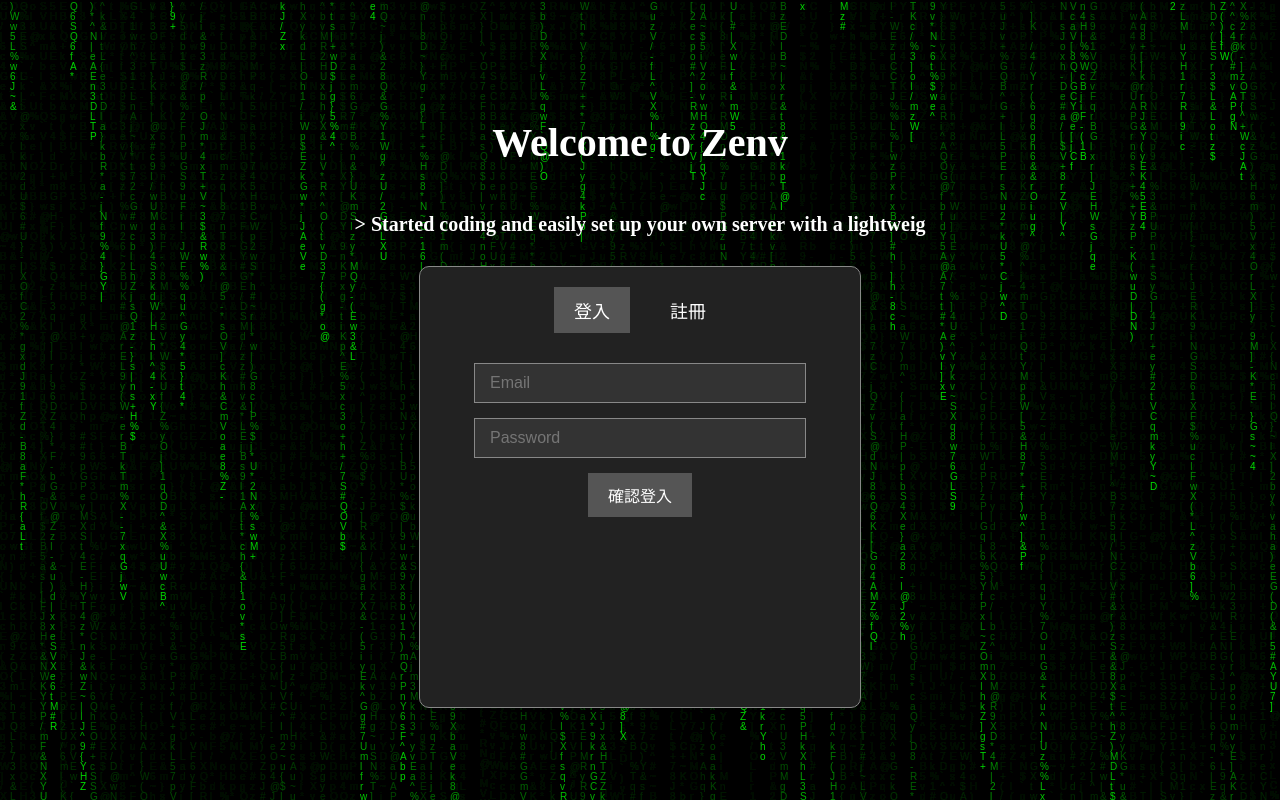
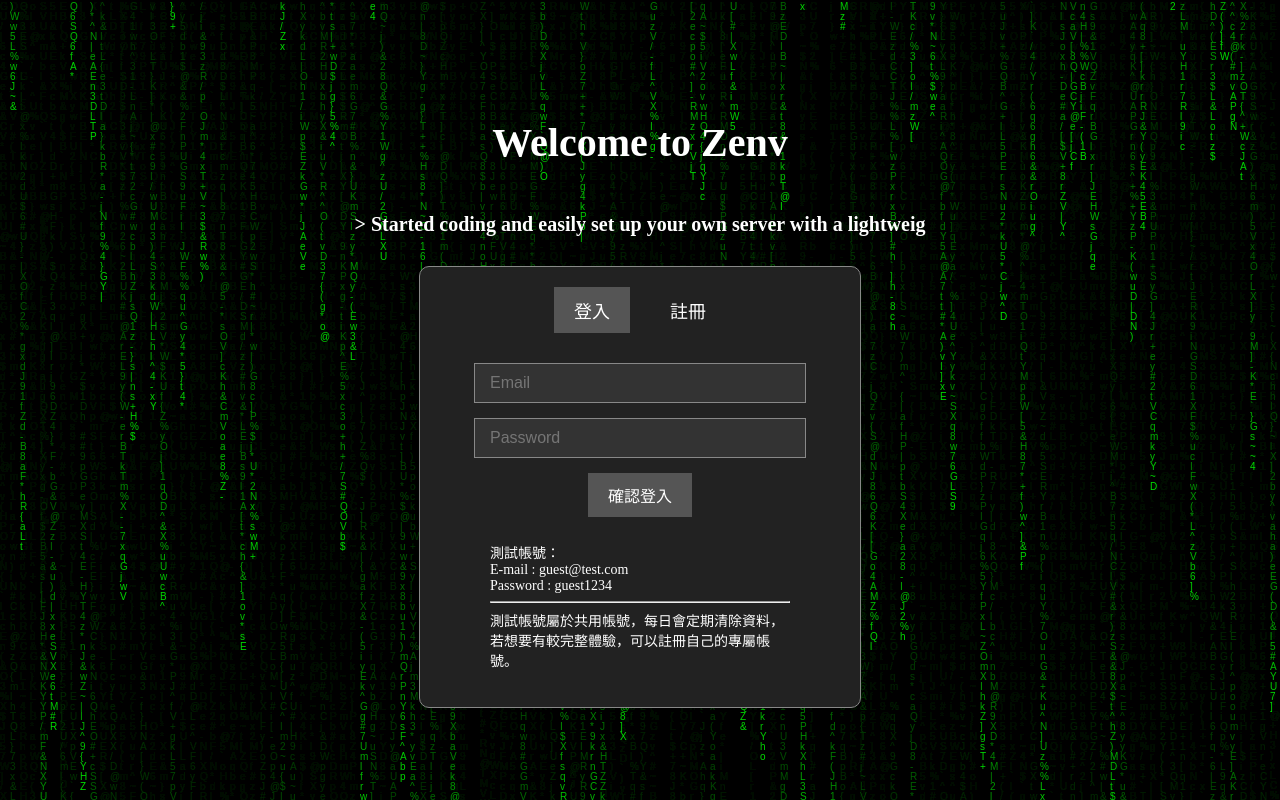
Before and after one commit to ZhongKuo0228/Zenv, a React (Create React App) app in the folder front-end/: page /auth-page in a window 1280 px wide. Built offline with nearby package versions, Linux system fonts and the light colour scheme.

Commit message:
[FIXED]Added test account provision on the homepage.

```diff
--- a/front-end/src/pages/AuthPage/SignIn.js
+++ b/front-end/src/pages/AuthPage/SignIn.js
@@ -1,8 +1,6 @@
 import React, { useState } from "react";
 import styled from "styled-components";
 import api from "../../util/api";
-
-//TODO
 
 const Form = styled.form`
     display: flex;
@@ -27,6 +25,18 @@ const Button = styled.button`
     border: none;
     cursor: pointer;
     font-size: 16px;
+`;
+
+const Hint = styled.div`
+    color: white;
+    margin-top: 15px;
+    margin-bottom: 15px;
+    padding: 10px 15px;
+    font-size: 14px;
+    width: 300px;
+`;
+const PS = styled.div`
+    font-size: 14px;
 `;
 const ErrorMessage = styled.p`
     color: red;
@@ -71,6 +81,16 @@ const SignIn = () => {
                     onChange={(event) => setPassword(event.target.value)}
                 />
                 <Button type='submit'>確認登入</Button>
+                <Hint>
+                    測試帳號：
+                    <br />
+                    E-mail : guest@test.com
+                    <br />
+                    Password : guest1234
+                    <br />
+                    <hr />
+                    <PS>測試帳號屬於共用帳號，每日會定期清除資料，若想要有較完整體驗，可以註冊自己的專屬帳號。</PS>
+                </Hint>
             </Form>
         </>
     );
```
